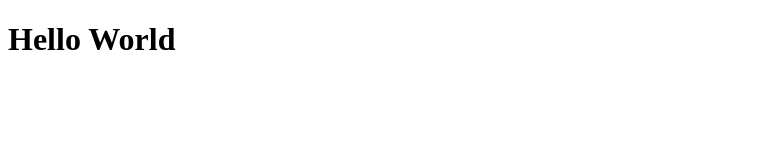
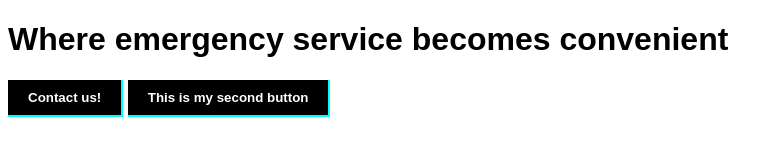
Before and after one commit to kaylamt24/wednesday-deployment-lab, a website: page public/index.html in a window 1280 px wide. Shown: the whole page, without its empty margins (0-783 px from the left). Drawn offline with nearby package versions, Linux system fonts and the light colour scheme.

Commit message:
push changes 1

```diff
--- a/package.json
+++ b/package.json
@@ -10,6 +10,7 @@
   "author": "",
   "license": "ISC",
   "dependencies": {
+    "cors": "^2.8.5",
     "express": "^4.18.2"
   }
 }
--- a/public/index.html
+++ b/public/index.html
@@ -4,9 +4,20 @@
     <meta charset="UTF-8">
     <meta http-equiv="X-UA-Compatible" content="IE=edge">
     <meta name="viewport" content="width=device-width, initial-scale=1.0">
-    <title>Document</title>
+    <title>Service Dock</title>
+    <link rel="stylesheet" href="styles.css">
 </head>
 <body>
-    <h1>Hello World</h1>
+    <header>
+        <h1>Where emergency service becomes convenient</h1>
+    </header>
+
+    <button>Contact us!</button>
+
+    <button id="button2">This is my second button</button>
+
+
+    <script src="https://cdnjs.cloudflare.com/ajax/libs/axios/0.21.1/axios.min.js"></script>
+    <script src="main.js"></script>
 </body>
 </html>
--- a/public/main.js
+++ b/public/main.js
@@ -0,0 +1,5 @@
+const btn = document.querySelector('button')
+
+const clickHandler = () => alert('The cat name is: Rascal')
+
+btn.addEventListener('click', clickHandler)
--- a/public/styles.css
+++ b/public/styles.css
@@ -0,0 +1,17 @@
+* {
+    font-family: sans-serif;
+}
+
+button {
+    background-color: black;
+    color: white;
+    border: none;
+    border-right: 2px solid aqua;
+    border-bottom: 2px solid aqua;
+    padding: 10px 20px;
+    font-weight: bold;
+}
+
+p {
+    width: 50%;
+}
```
Also changed, not shown: server.js (+8 -1 lines), 1 other file.
